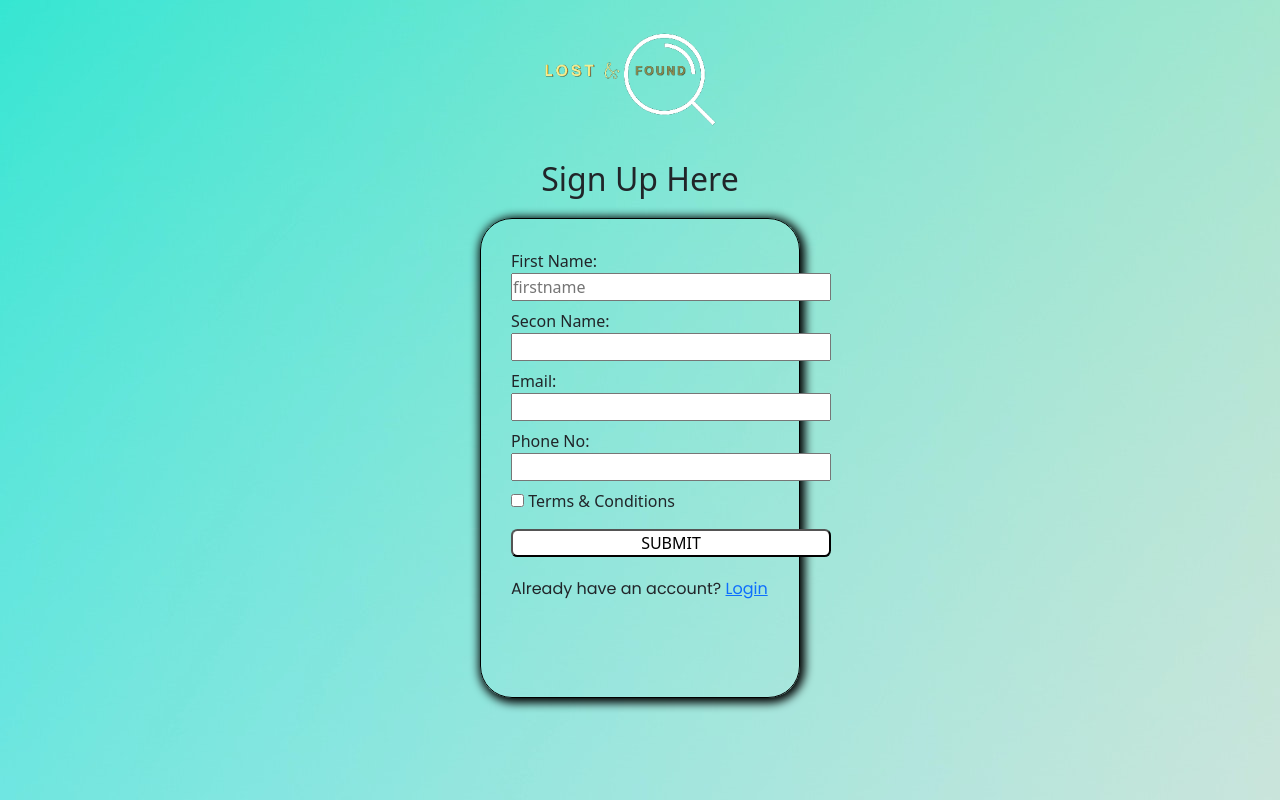
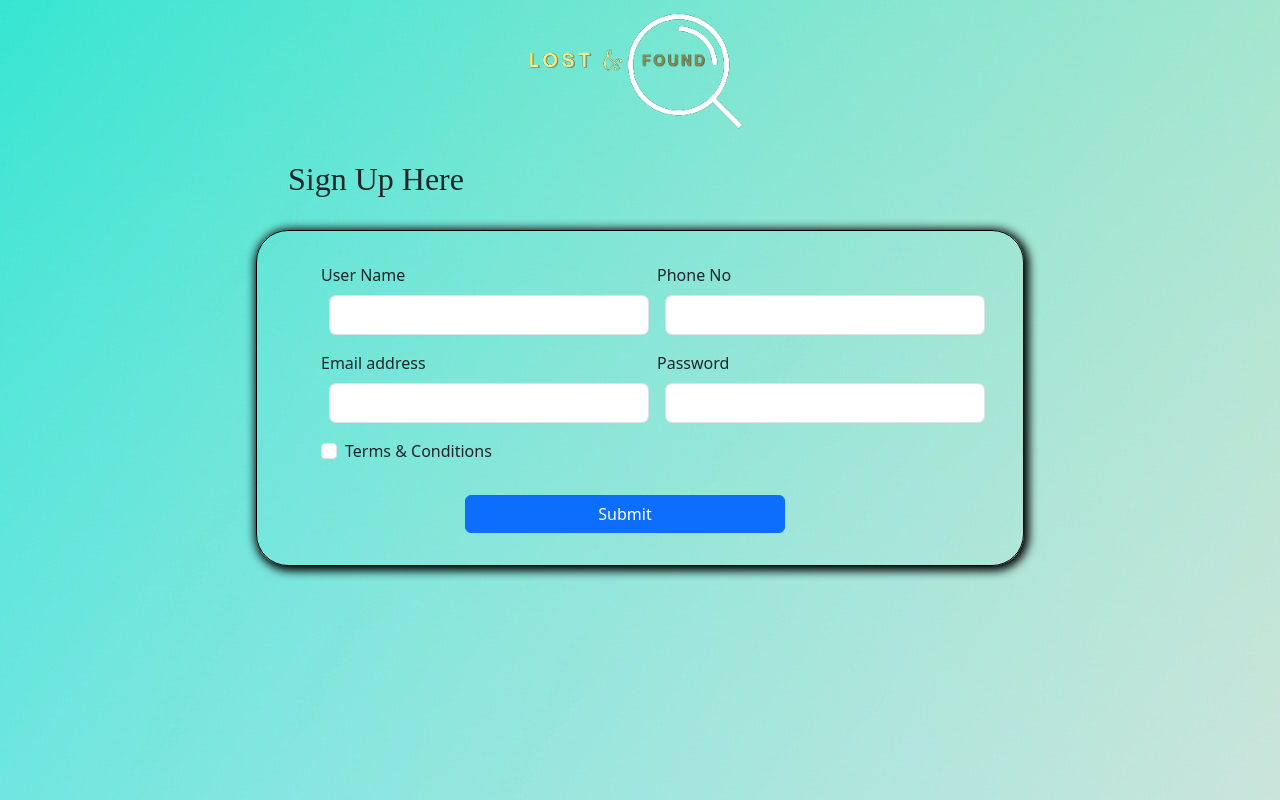
Before and after one commit to upes-open/OSoC-Lost-And-Found-WebApp, a React (Create React App) app in the folder lost-and-found-webapp/: page / in a window 1280 px wide. Built offline with nearby package versions, Linux system fonts and the light colour scheme; a web font is replaced by a local one.

Commit message:
updated user register page

```diff
--- a/lost-and-found-webapp/src/UserReg-Page/UserReg-Page.css
+++ b/lost-and-found-webapp/src/UserReg-Page/UserReg-Page.css
@@ -6,38 +6,54 @@
 }
 
 .logo img {
-    width: 20rem;
-    height: 20rem;
-    position: relative;
-    top: -5rem;
-    left: 30rem
+    width: 25rem;
+    height: 25rem;
+    position: absolute;
+    top: -8rem;
+    left: 35%;
+    /* border: 2px solid black; */
 }
 
-.login {
-    position:relative;
-    top: -10rem;
-    margin: 0 30rem;
-    display: block;
-    justify-content: center;
+.login-form {
+    /* border: 2px solid black; */
+    padding:10rem 20% 2rem 20%;
 }
-.login h2 {
-    display: flex;
-    justify-content: center;
-    margin-bottom:20px;
+.login-form h2{
+    margin-left: 2rem;
+    margin-bottom: 2rem;
+    font-family: 'Times New Roman', Times, serif;
+
 }
+.login-form button {
+    margin-left: 9rem;
+}
+
 form {
     border: .5px solid black;
     border-radius: 2rem;
     box-shadow:  2px 2px 10px 3px black ;
-    height: 60vh;
     padding: 30px;
+    padding: 2rem 4rem
+}
+.form-group{
+    display: flex;
 
 }
+.form-group input {
+    width: 20rem;
+    height: 2.5rem;
+    border-radius: .4rem;
+    padding: 0 .5rem;
+    margin: 0 .5rem;
+}
 
-.inpt{
-    width: 20rem;
-    margin-bottom: .5rem;
-}
+/* .InptGrp1, .InptGrp2{
+    display: block;
+} */
+
+
+
+
 
 form button {
     margin-top: 1rem;
--- a/lost-and-found-webapp/src/UserReg-Page/UserReg-Page.js
+++ b/lost-and-found-webapp/src/UserReg-Page/UserReg-Page.js
@@ -9,41 +9,39 @@ export default function UserReg() {
         <div className='logo'>
             <img src={logo} alt='logo'/>
         </div>
-        <div className='login'>
+        <div className='login-form'>
           <h2>Sign Up Here</h2>
-          <div className='form'>
           <form>
-              <div>
-                    <label for='firstname'>First Name:</label>
-                    <br/>
-                    <input type='text' className='inpt' name='username' id='firstname' placeholder='firstname' required/>
+          <div className='form-group'>
+            <div className='InptGrp1'>
+              <div class="mb-3">
+                <label for="firstname" class="form-label">User Name</label>
+                <input type="text" class="form-control" id="firstname" aria-describedby="emailHelp" />
+              </div>
+              <div class="mb-3">
+                <label for="Sname" class="form-label">Email address</label>
+                <input type="text" class="form-control" id="Sname" aria-describedby="emailHelp" />
+              </div>
+          </div>
+            <div className='InptGrp2'>
+                <div class="mb-3">
+                  <label for="email1" class="form-label">Phone No</label>
+                  <input type="number" class="form-control" id="email1" aria-describedby="emailHelp" />
+                  {/* <div id="emailHelp" class="form-text">We'll never share your email with anyone else.</div> */}
                 </div>
-                    <div>
-                    <label for='sname'>Secon Name:</label>
-                    <br/>
-                    <input type='text' className='inpt'  name='sname' id='sname' required/>
+                <div class="mb-3">
+                  <label for="password1" class="form-label">Password</label>
+                  <input type="password" class="form-control" id="password1" />
                 </div>
-                <div>
-                    <label for='email'>Email:</label>
-                    <br/>
-                    <input type='email'  className='inpt' name='email' id='email' required/>
-                </div>
-                <div>
-                    <label for='phoneNo'>Phone No:</label>
-                    <br/>
-                    <input type='tel' className='inpt' name='phoneNo' id='phoneNo ' required/>
-                </div>
-                <div>
-                  <input type='checkbox' /> Terms & Conditions
-                </div>
-                  <button type='submit'>SUBMIT</button>
-
-                <div className='loginAlt'>
-                   <p>Already have an account? <a href='/login'>Login</a></p>
-                </div>
+            </div>
+          </div>
+            <div class="mb-3 form-check">
+              <input type="checkbox" class="form-check-input" id="Check1" />
+              <label class="form-check-label" for="Check1">Terms & Conditions</label>
+            </div>
+            <button type="submit" class="btn btn-primary">Submit</button>
           </form>
 
-          </div>
         </div>
     </div>
   )
```
Also changed, not shown: lost-and-found-webapp/src/images/logo192.png (added), lost-and-found-webapp/src/user-login-page/UserLogin.css (added), lost-and-found-webapp/src/user-login-page/UserLogin.js (added).
